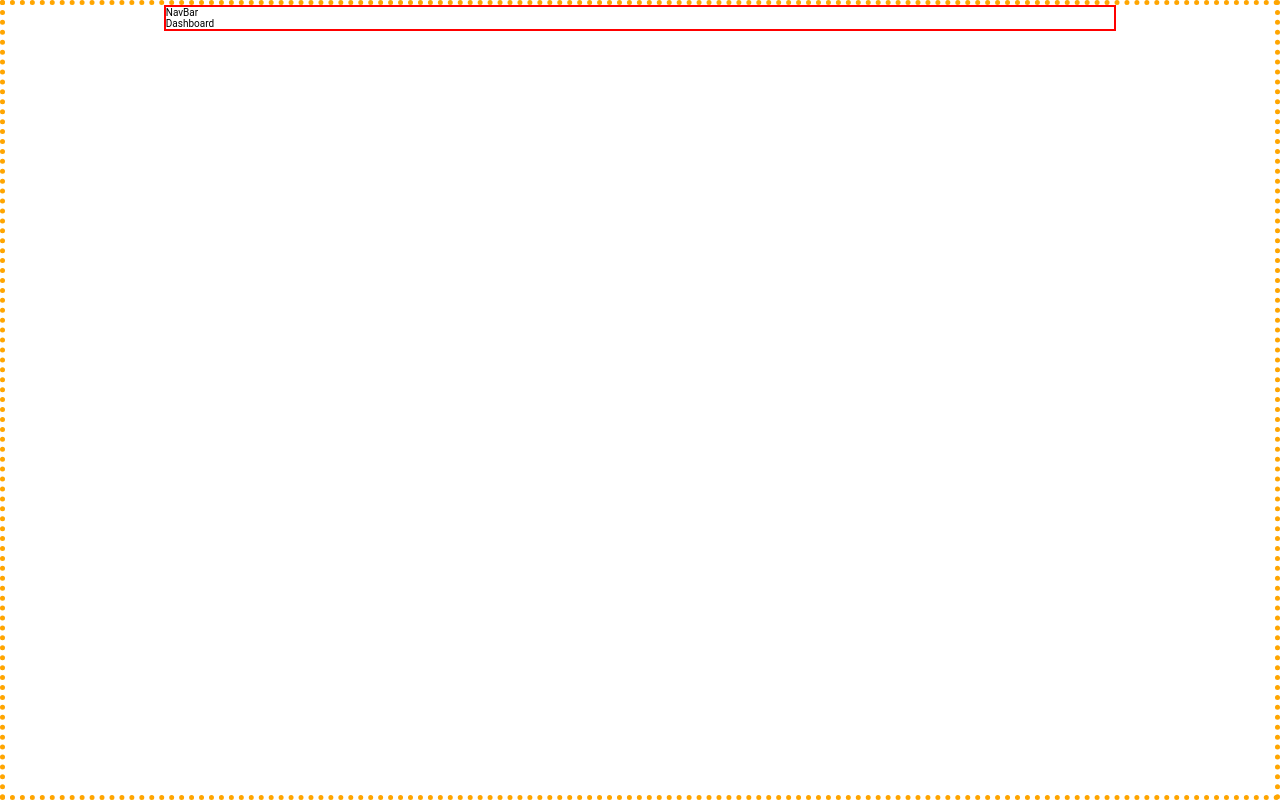
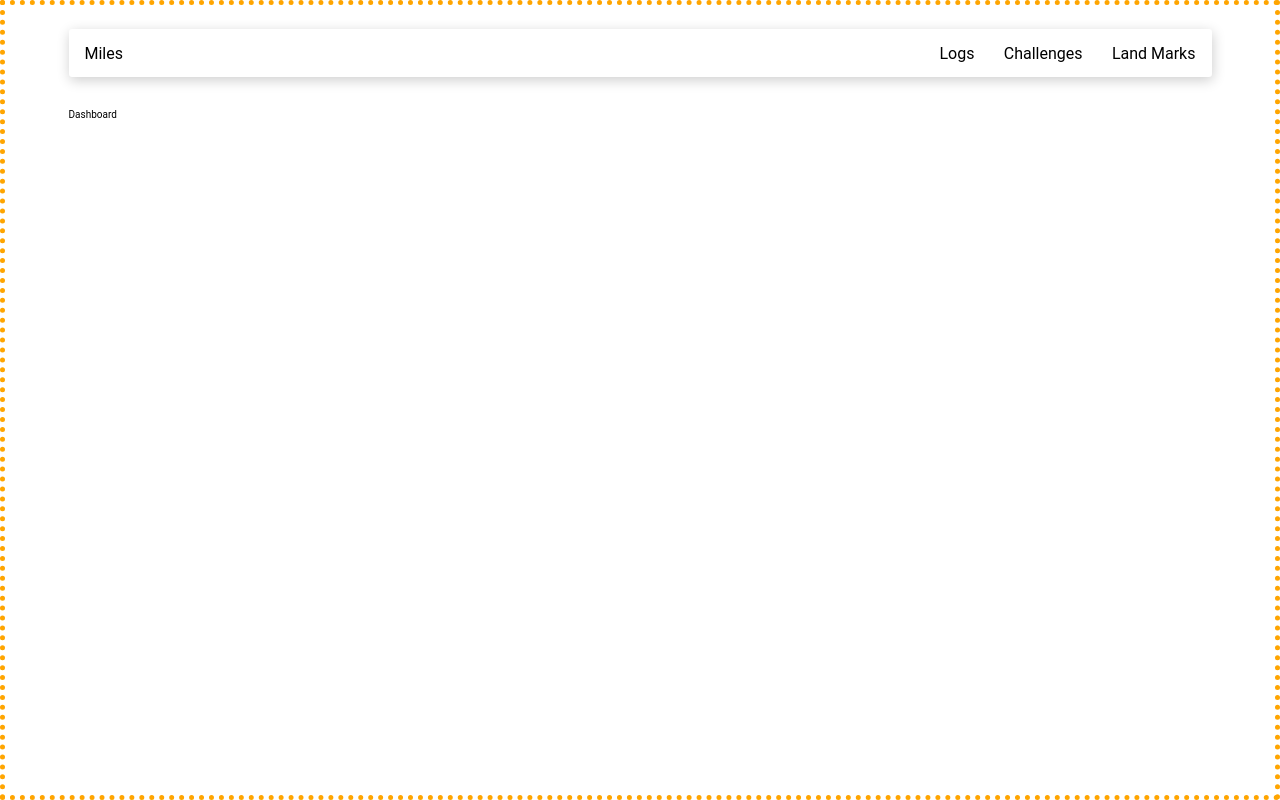
Before and after one commit to Lucidreline/miles, a React (Vite) app: page / in a window 1280 px wide. Built offline with nearby package versions, Linux system fonts and the light colour scheme.

Commit message:
Styled up a simple nav bar.

```diff
--- a/src/App.scss
+++ b/src/App.scss
@@ -4,7 +4,6 @@
 }
 
 #margin-container {
-  width: 75%;
+  width: 90%;
   margin: auto;
-  border: solid red 2px;
 }
--- a/src/components/navBar/NavBar.component.jsx
+++ b/src/components/navBar/NavBar.component.jsx
@@ -1,8 +1,34 @@
-import React from 'react'
+import React, { useState } from 'react'
+import './NavBar.styles.scss'
+import { Link } from 'react-router-dom'
 
 const NavBar = () => {
+    const [isHamburgerOpen, setIsHamburgerOpen] = useState(false)
+
+    // this will close the menu once a link is clicked
+    const closeHamburger = () => {
+        setIsHamburgerOpen(false)
+    }
+
     return (
-        <div>NavBar</div>
+        <div className="nav-bar">
+            <div className="nav-home">
+                <Link to="/" onClick={closeHamburger}>Miles</Link>
+            </div>
+            <div className={`nav-links ${isHamburgerOpen ? 'open' : ''}`}>
+                <ul>
+                    <li>
+                        <Link to="/" onClick={closeHamburger}>Logs</Link>
+                    </li>
+                    <li>
+                        <Link to="/" onClick={closeHamburger}>Challenges</Link>
+                    </li>
+                    <li>
+                        <Link to="/" onClick={closeHamburger}>Land Marks</Link>
+                    </li>
+                </ul>
+            </div>
+        </div >
     )
 }
 
--- /dev/null
+++ b/src/components/navBar/NavBar.styles.scss
@@ -0,0 +1,25 @@
+.nav-bar {
+    font-size: 1rem;
+    height: 3rem;
+
+    display: flex;
+    justify-content: space-between;
+    align-items: center;
+    box-shadow: 0.05rem 0.2rem 0.8rem rgba(0, 0, 0, 0.2);
+    border-radius: 0.2rem;
+    padding: 0 1rem;
+    margin: 1.5rem 0 2rem 0;
+
+    .nav-home {
+        display: flex;
+    }
+
+    .nav-links ul {
+        display: flex;
+        justify-content: space-between;
+        width: 16rem;
+        flex-wrap: nowrap;
+
+
+    }
+}
--- a/src/index.scss
+++ b/src/index.scss
@@ -15,18 +15,6 @@ body {
 
 h1 {
   font-size: 2.6rem;
-}
-
-li,
-button,
-label,
-input,
-p {
-  font-size: 1.5rem;
-}
-
-p.marg-bottom {
-  margin-bottom: 1.2rem;
 }
 
 h2 {
```
